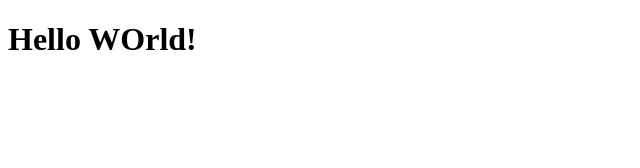
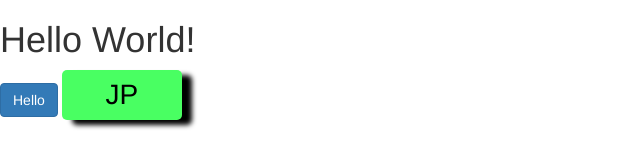
Before and after one commit to Novocane824/Novocane824.github.io, a plain HTML site: page index.html in a window 1280 px wide. Shown: the whole page, without its empty margins (0-640 px from the left). Drawn offline with nearby package versions, Linux system fonts and the light colour scheme.

Commit message:
changed button style

```diff
--- /dev/null
+++ b/css/style.css
@@ -0,0 +1,14 @@
+.jpbtn{
+	background-color: #49FF62;
+	color: black;
+	border: 0;
+	border-radius: 5px;
+	width: 120px;
+	height: 50px;
+	box-shadow: 10px 5px 5px black;
+	font-size: 2em;
+}
+.jpbtn:hover{
+	margin-top: 2px;
+	box-shadow: 0 0 0 0 white;
+}
--- a/index.html
+++ b/index.html
@@ -3,8 +3,13 @@
 <head>
 	<meta charset="UTF-8">
 	<title>Hello world!</title>
+	<link rel="stylesheet" type="text/css" href="http://netdna.bootstrapcdn.com/bootstrap/3.1.1/css/bootstrap.min.css">
+	<link rel="stylesheet" href="css/style.css">
+	<script src="http://netdna.bootstrapcdn.com/bootstrap/3.1.1/js/bootstrap.min.js"></script>
 </head>
 <body>
-	<h1>Hello WOrld!</h1>
+	<h1>Hello World!</h1>
+	<button class="btn btn-primary">Hello</button>
+	<button class="jpbtn">JP</button>
 </body>
 </html>
```
